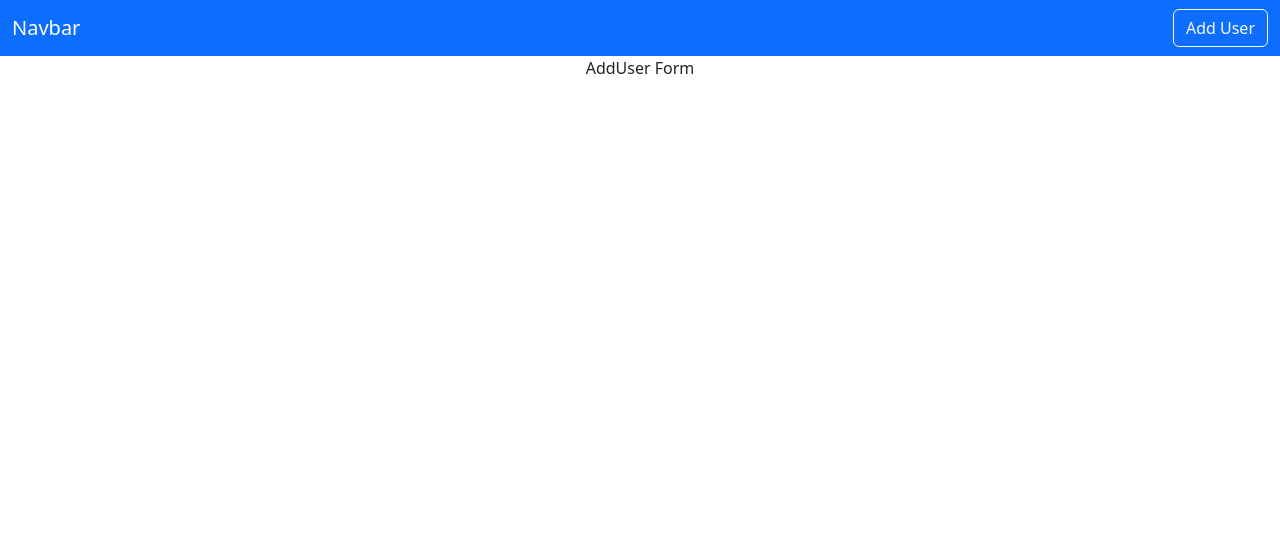
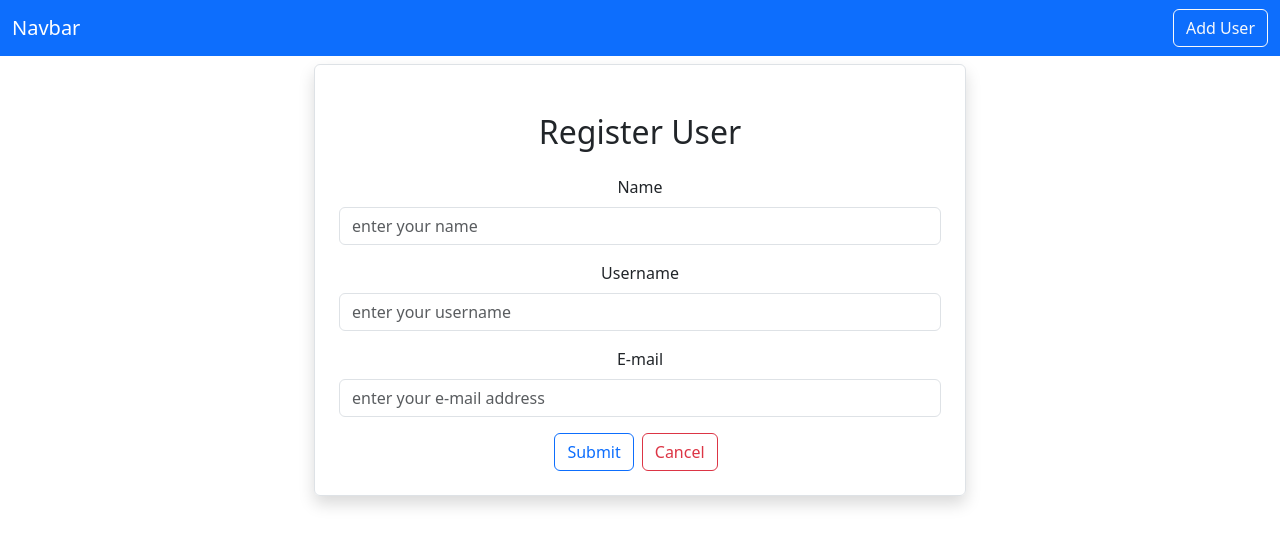
Before and after one commit to jkizer02/BrickIt, a React (Vite) app: page /adduser in a window 1280 px wide. Shown: the top 546 px of the page. Built offline with nearby package versions, Linux system fonts and the light colour scheme.

Commit message:
implemented add user form

```diff
--- a/src/users/AddUser.jsx
+++ b/src/users/AddUser.jsx
@@ -1,7 +1,34 @@
+import { Button } from 'bootstrap'
 import React from 'react'
 
 export default function AddUser() {
   return (
-    <div className="custom-container">AddUser Form</div>
+    <div className="custom-container">
+        <div className="row">
+            <div className="col-md-6 offset-md-3 border rounded p-4 mt-2 shadow">
+            <h2 className='text-center m-4'>Register User</h2>
+            <div className="mb-3">
+                <label htmlFor="Name" className="form-label">
+                    Name
+                </label>
+                <input type={"text"} className="form-control" placeholder='enter your name' name='name' />
+           </div>
+           <div className="mb-3">
+                <label htmlFor="Username" className="form-label">
+                    Username
+                </label>
+                <input type={"text"} className="form-control" placeholder='enter your username' name='username' />
+           </div>
+           <div className="mb-3">
+                <label htmlFor="Name" className="form-label">
+                    E-mail
+                </label>
+                <input type={"text"} className="form-control" placeholder='enter your e-mail address' name='email' />
+           </div>
+           <button type="submit" className='btn btn-outline-primary'>Submit</button>
+           <button type="submit" className='btn btn-outline-danger mx-2'>Cancel</button>
+            </div>
+        </div>
+    </div>
   )
 }
```
